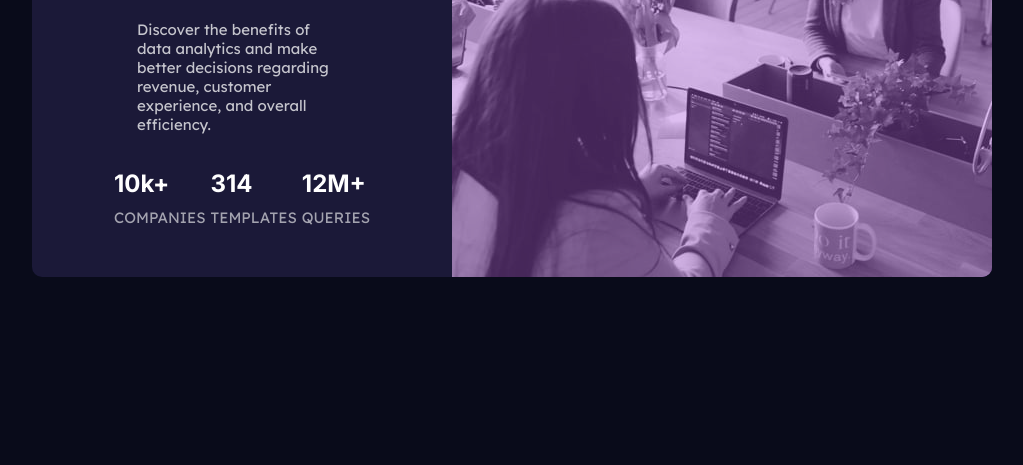
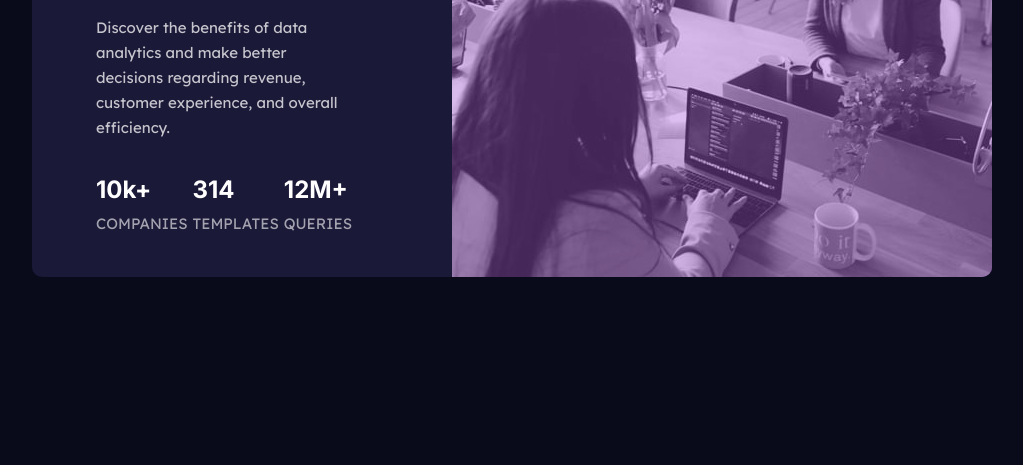
Before and after one commit to hasanfarhan33/Stats-Preview-Card-Component-, a plain HTML site: page index.html in a window 1280 px wide. Shown: the part 351-816 px from the top of the page, without its empty margins (128-1151 px from the left). Drawn offline with Linux system fonts and the light colour scheme.

Commit message:
Fixed the text issues

```diff
--- a/styles.css
+++ b/styles.css
@@ -23,9 +23,9 @@ body {
   flex-direction: column;
   width: 55%;
   justify-content: center;
-  /* padding-left: 20%; */
+  padding-left: 5vw;
   /* background-color: red; */
-  align-items: center;
+  /* align-items: center; */
   /* padding-left: -20px; */
 }
 
@@ -40,9 +40,11 @@ body {
 
 .mainParagraph {
   color: hsla(0, 0%, 100%, 0.75);
-  max-width: 50%;
+  max-width: 70%;
   font-size: 15px;
   font-family: "Lexend Deca";
+  line-height: 25px;
+  /* background-color: red; */
 }
 
 .statsContainer {
```
